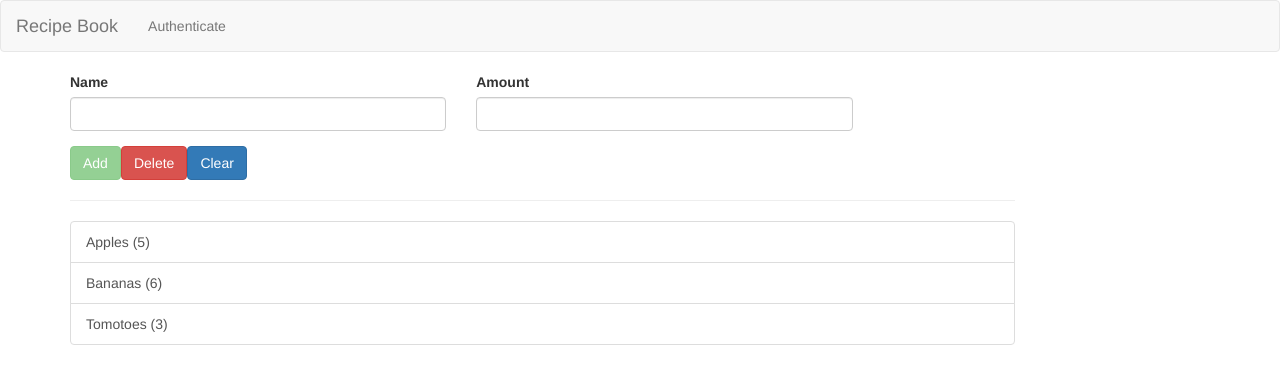
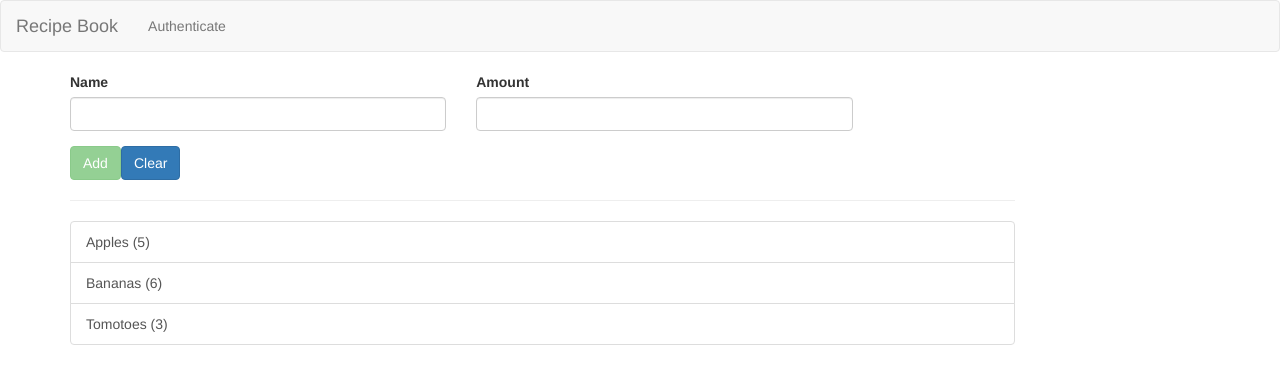
Before and after one commit to CodeAlpesh/angular, an Angular app in the folder recipes4/: page /shopping in a window 1280 px wide. Shown: the top 384 px of the page. Built offline with nearby package versions, Linux system fonts and the light colour scheme.

Commit message:
Added delete ingredient capability. Reset the UI / form once you delete.

```diff
--- a/recipes4/src/app/shopping-list/shopping-edit/shopping-edit.component.html
+++ b/recipes4/src/app/shopping-list/shopping-edit/shopping-edit.component.html
@@ -16,7 +16,7 @@
           <button class="btn btn-success" type="submit" [disabled]="!ingredientForm.valid">
             {{ isEditMode ? 'Update' : 'Add'}}
           </button>
-          <button class="btn btn-danger" type="button">Delete</button>
+          <button class="btn btn-danger" type="button" *ngIf="isEditMode" (click)="onDelete()" >Delete</button>
           <button class="btn btn-primary" type="button" (click)="onClear()">Clear</button>
         </div>
       </div>
--- a/recipes4/src/app/shopping-list/shopping-edit/shopping-edit.component.ts
+++ b/recipes4/src/app/shopping-list/shopping-edit/shopping-edit.component.ts
@@ -53,6 +53,11 @@ export class ShoppingEditComponent implements OnInit, OnDestroy {
     this.reset.emit();
   }
 
+  onDelete() {
+    this.slService.deleteIngredient(this.editIndex);
+    this.onClear();
+  }
+
   ngOnDestroy() {
     this.ingredientSelectedSubscription.unsubscribe();
   }
--- a/recipes4/src/app/shopping-list/shopping-list.service.ts
+++ b/recipes4/src/app/shopping-list/shopping-list.service.ts
@@ -37,4 +37,9 @@ export class ShoppingListService {
         this.ingredientsChanged.emit(this.getIngredients());
     }
 
+    deleteIngredient(index: number) {
+        this.ingredients.splice(index, 1);
+        this.ingredientsChanged.emit(this.getIngredients());
+    }
+
 }
```
